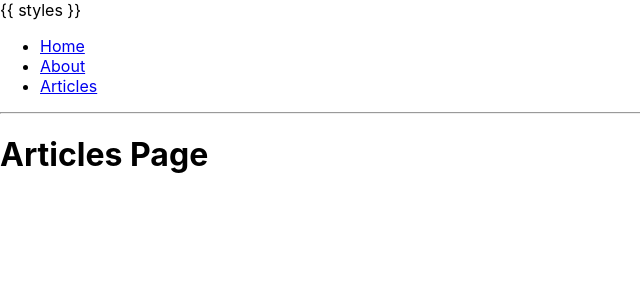
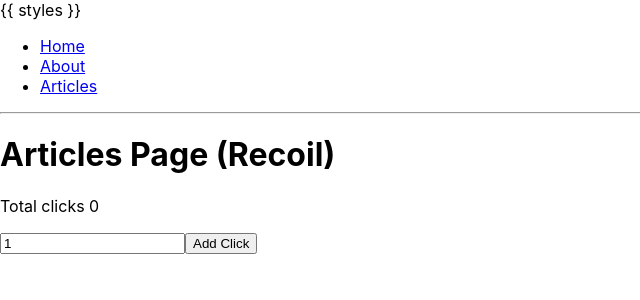
Before and after one commit to smartcaeser/reactssr, a React (Create React App) app: page /articles in a window 1280 px wide. Shown: the top 300 px of the page, without its empty margins (0-640 px from the left). Built offline with nearby package versions, Linux system fonts and the light colour scheme.

Commit message:
using recoil

```diff
--- a/package.json
+++ b/package.json
@@ -11,6 +11,7 @@
     "react-dom": "^17.0.2",
     "react-router-dom": "^5.3.0",
     "react-scripts": "4.0.3",
+    "recoil": "^0.4.1",
     "styled-components": "^5.3.1",
     "web-vitals": "^1.0.1"
   },
--- a/src/App.js
+++ b/src/App.js
@@ -6,6 +6,7 @@ import {
   Route,
   Link
 } from "react-router-dom";
+import { RecoilRoot } from 'recoil';
 import { About } from './pages/about';
 import { Articles } from './pages/articles';
 import { Home } from './pages/home';
@@ -33,10 +34,13 @@ function App() {
             <Home />
           </Route>
           <Route path="/about">
+
             <About />
           </Route>
           <Route path="/articles">
-            <Articles />
+            <RecoilRoot>
+              <Articles />
+            </RecoilRoot>
           </Route>
         </Switch>
       </div>
--- /dev/null
+++ b/src/common/DisplayCount.js
@@ -0,0 +1,9 @@
+import { useRecoilValue } from "recoil";
+import { numberOfClicksSelector } from "../recoil/numberOfClicksSelector";
+
+export const DisplayCount = () => {
+    const numberOfClicks = useRecoilValue(numberOfClicksSelector);
+    return (
+        <p>Total clicks { numberOfClicks }</p>
+    );
+};
--- a/src/index.js
+++ b/src/index.js
@@ -3,13 +3,13 @@ import ReactDOM from 'react-dom';
 import './index.css';
 import App from './App';
 import {
-  BrowserRouter,
-  BrowserRouter as Router
+  BrowserRouter
 } from "react-router-dom";
 ReactDOM.hydrate(
   <React.StrictMode>
     <BrowserRouter>
-      <App />
+
+        <App />
     </BrowserRouter>
   </React.StrictMode>,
   document.getElementById('root')
--- a/src/pages/articles.js
+++ b/src/pages/articles.js
@@ -1,7 +1,19 @@
 import React from 'react';
+import { useRecoilState } from 'recoil';
+import { DisplayCount } from '../common/DisplayCount';
+import { counterState } from '../recoil/counterState';
+import { increamentByState } from '../recoil/increamentByState';
 
 export const Articles = () => {
+
+    const [clicksData , setClicksData] = useRecoilState(counterState);
+    const [increamentBy , setIncreamentBy] = useRecoilState(increamentByState);
     return (
-        <h1>Articles Page</h1>
+        <>
+            <h1>Articles Page (Recoil)</h1>
+            <DisplayCount/>
+            <input type="number" value={increamentBy} onChange={(e)=> setIncreamentBy(Number(e.target.value))}/>
+            <button onClick={() => { setClicksData([...clicksData , { timestamp : Date.now() , amount : increamentBy}]); }}>Add Click</button>
+        </>
     );
 };
--- /dev/null
+++ b/src/recoil/counterState.js
@@ -0,0 +1,6 @@
+import { atom } from "recoil";
+
+export const counterState = atom({
+    key : 'counterState',
+    default : []
+});
--- /dev/null
+++ b/src/recoil/increamentByState.js
@@ -0,0 +1,6 @@
+import { atom } from "recoil";
+
+export const increamentByState = atom({
+    key : 'increamentByState',
+    default : 1
+});
--- /dev/null
+++ b/src/recoil/numberOfClicksSelector.js
@@ -0,0 +1,13 @@
+import { selector } from "recoil";
+import { counterState } from "./counterState";
+
+export const numberOfClicksSelector = selector({
+    key : 'numberOfClicksSelector',
+    get : ({get}) => {
+        const counterStateValue = get(counterState);
+        const totalClicks = counterStateValue.reduce((sum , click) => {
+            return sum + click.amount;
+        },0);
+        return totalClicks;
+    }
+});
```
Also changed, not shown: 1 other file (tests, documents, lock files or other folders).
